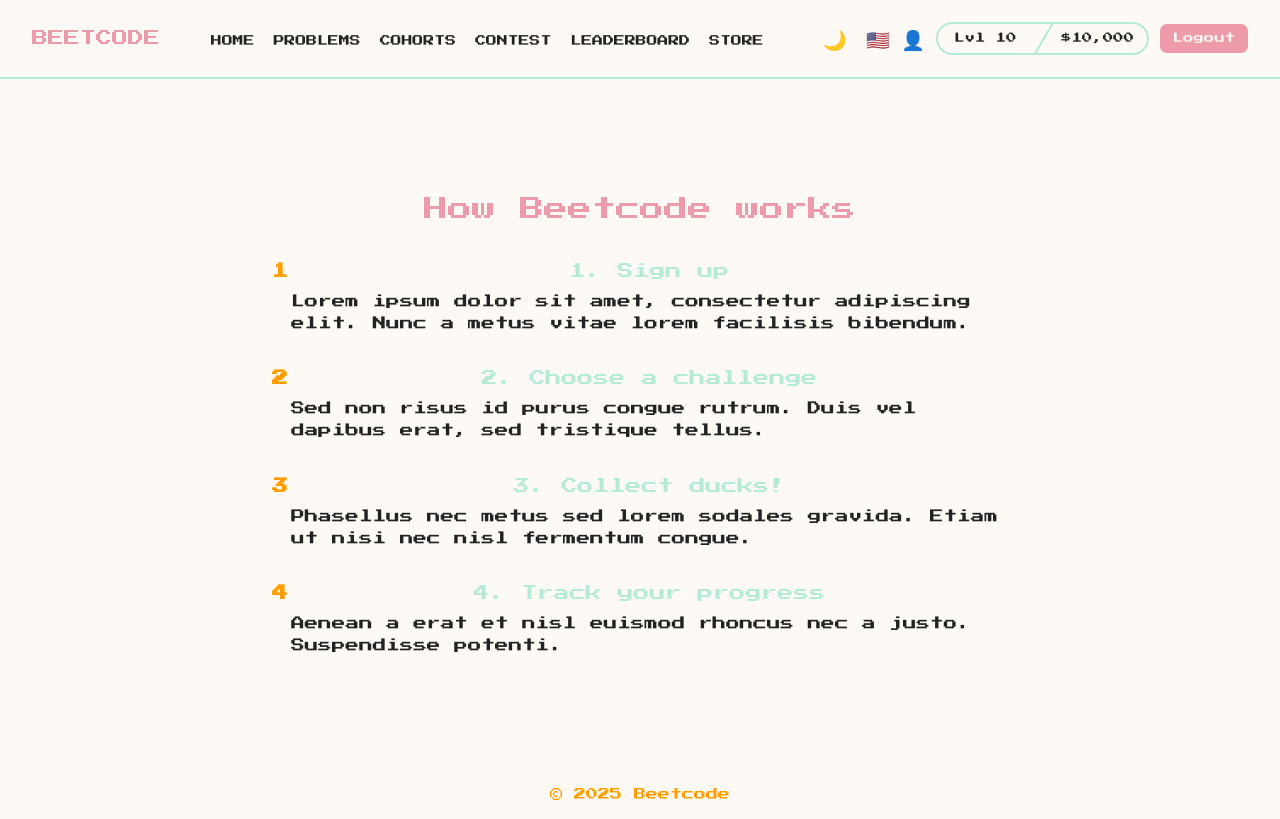
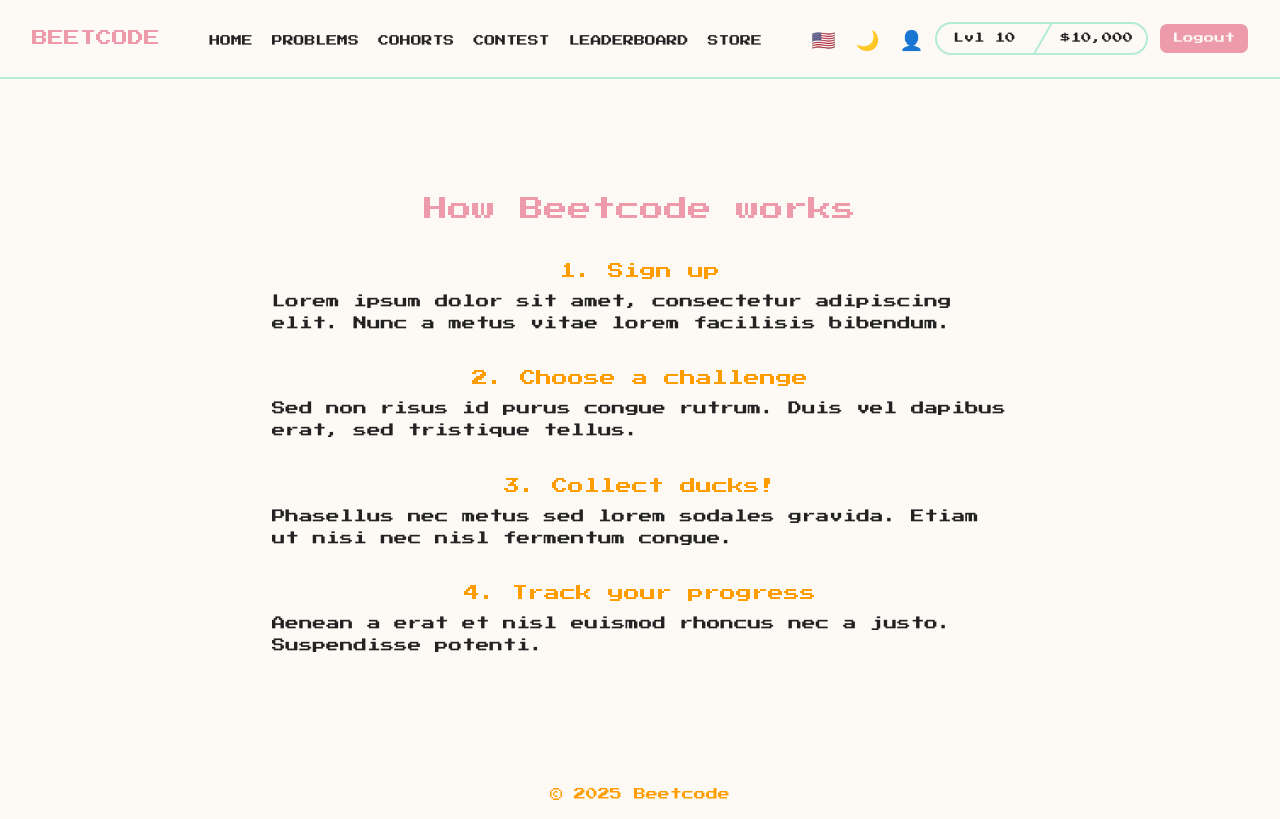
Before and after one commit to AlgoDuck-PJATK-BSc-thesis/frontend, a SvelteKit app: page /learnmore in a window 1280 px wide. Built offline with nearby package versions, Linux system fonts and the light colour scheme.

Commit message:
last commit before exam session

```diff
--- a/src/routes/headers/HeaderGuest.svelte
+++ b/src/routes/headers/HeaderGuest.svelte
@@ -1,6 +1,12 @@
 <script lang="ts">
 	import { page } from '$app/stores';
 	import ThemeToggle from '../ThemeToggle.svelte';
+
+	let currentLang = '🇺🇸';
+
+	function toggleLang() {
+		currentLang = currentLang === '🇺🇸' ? '🇵🇱' : '🇺🇸';
+	}
 </script>
 
 <header>
@@ -11,7 +17,7 @@
 	<nav>
 		<ul>
 			<li aria-current={$page.url.pathname === '/about' ? 'page' : undefined}>
-				<a href="/about">About Us</a>
+				<a href="/aboutus">About Us</a>
 			</li>
 			<li aria-current={$page.url.pathname === '/learnmore' ? 'page' : undefined}>
 				<a href="/learnmore">Learn More</a>
@@ -25,7 +31,12 @@
 		</ul>
 	</nav>
 
-	<ThemeToggle />
+	<div class="right-controls">
+		<button class="lang-button" on:click={toggleLang} aria-label="Toggle Language">
+			{currentLang}
+		</button>
+		<ThemeToggle />
+	</div>
 </header>
 
 <style>
@@ -69,4 +80,19 @@
 	li[aria-current='page'] a {
 		border-bottom: 2px solid var(--color-primary);
 	}
+
+	.right-controls {
+		display: flex;
+		align-items: center;
+		gap: 0.6rem;
+	}
+
+	.lang-button {
+		background: none;
+		border: none;
+		font-size: 1.2rem;
+		cursor: pointer;
+		padding: 0;
+		margin-right: 0.5rem;
+	}
 </style>
--- a/src/routes/headers/HeaderUser.svelte
+++ b/src/routes/headers/HeaderUser.svelte
@@ -30,11 +30,12 @@
 	</nav>
 
 	<div class="actions">
-		<ThemeToggle />
 
 		<button class="lang-toggle" on:click={toggleLanguage}>
 			{currentLanguage === 'en' ? '🇺🇸' : '🇵🇱'}
 		</button>
+
+		<ThemeToggle />
 
 		<a href="/settings" class="user-icon" aria-label="User settings">👤</a>
 
@@ -95,7 +96,7 @@
 	.actions {
 		display: flex;
 		align-items: center;
-		gap: 0.7rem;
+		gap: 0.75rem;
 		flex-wrap: wrap;
 	}
 
--- a/src/routes/learnmore/+page.svelte
+++ b/src/routes/learnmore/+page.svelte
@@ -47,25 +47,13 @@
 		counter-reset: step;
 	}
 
-	.steps li {
-		list-style: none;
-		padding-left: 1.2rem;
-		position: relative;
-	}
-
 	.steps li::before {
-		content: counter(step);
-		counter-increment: step;
-		position: absolute;
-		left: 0;
-		top: 0;
-		font-weight: bold;
-		color: var(--color-accent-2);
+	display: none;
 	}
 
 	h2 {
 		font-size: 1rem;
-		color: var(--color-accent-1);
+		color: var(--color-accent-2);
 		margin-bottom: 0.5rem;
 	}
 
```
Also changed, not shown: src/routes/aboutus/+page.svelte (renamed from src/routes/about/+page.svelte), src/routes/aboutus/+page.ts (renamed from src/routes/about/+page.ts).
